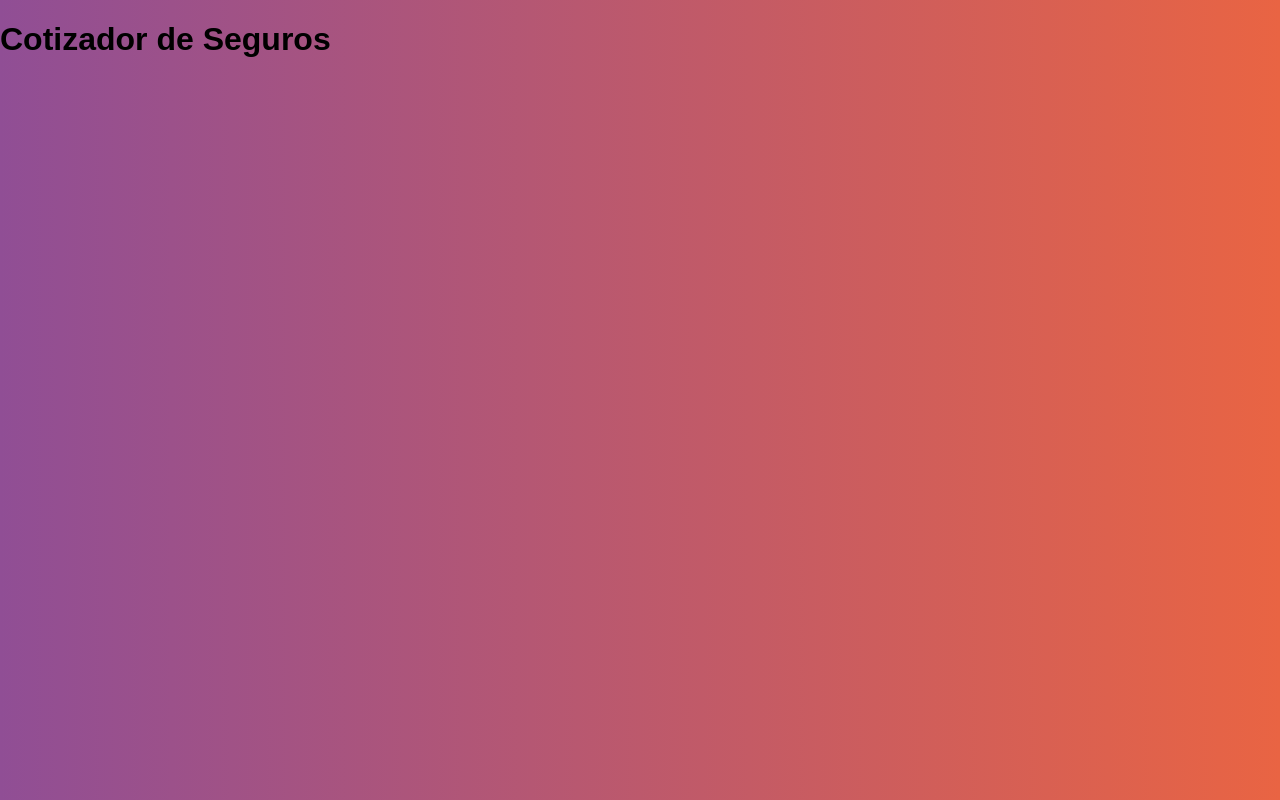
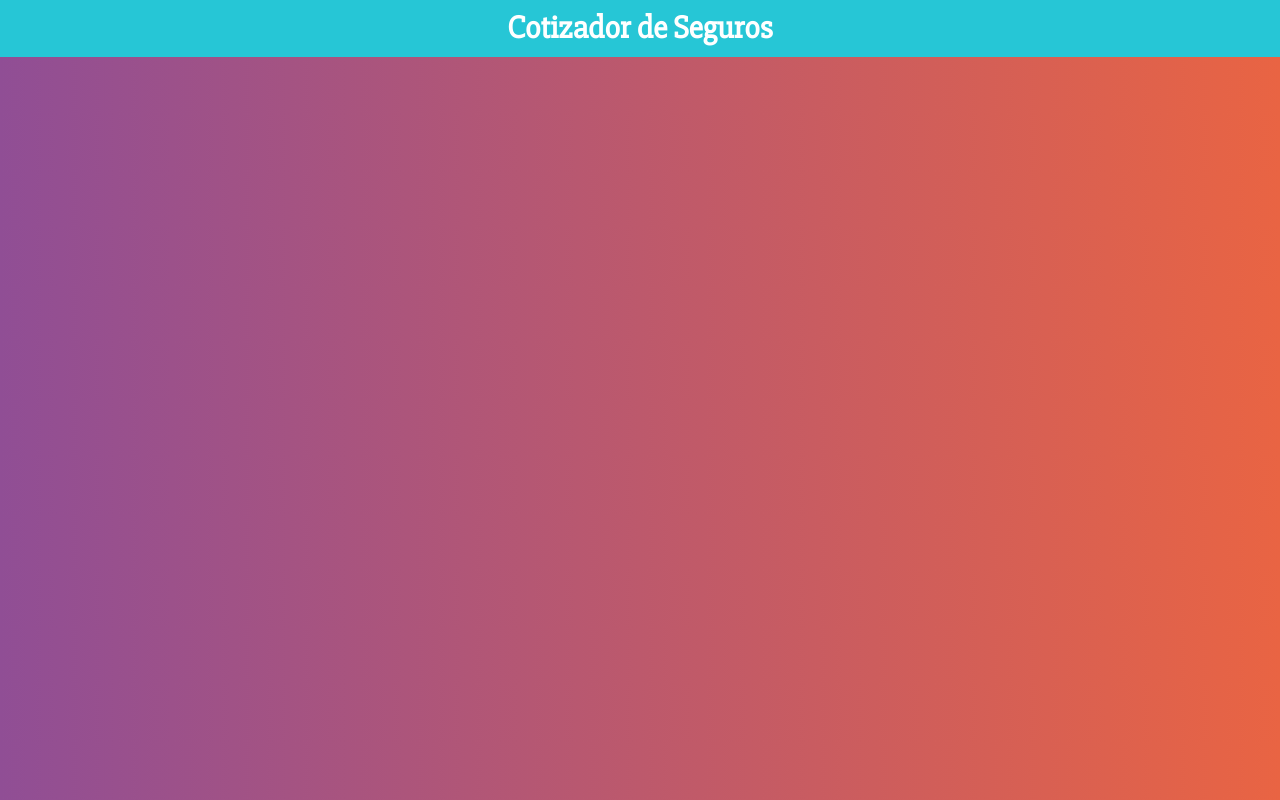
Before and after one commit to jganchozo/cotizador_react, a React (Create React App) app: page / in a window 1280 px wide. Built offline with nearby package versions, Linux system fonts and the light colour scheme.

Commit message:
Styled Components

```diff
--- a/package.json
+++ b/package.json
@@ -3,6 +3,9 @@
   "version": "0.1.0",
   "private": true,
   "dependencies": {
+    "@emotion/core": "^11.0.0",
+    "@emotion/react": "^11.1.5",
+    "@emotion/styled": "^11.1.5",
     "@testing-library/jest-dom": "^5.11.9",
     "@testing-library/react": "^11.2.5",
     "@testing-library/user-event": "^12.8.1",
--- a/src/components/Header.js
+++ b/src/components/Header.js
@@ -1,10 +1,25 @@
 import React from 'react';
+import styled from "@emotion/styled";
+
+const ContenedorHeader = styled.header`
+    background-color: #26C6D6;
+    padding: 10px;
+    font-weight: bold;
+    color: #FFFFFF
+`
+
+const TextoHeader = styled.h1`
+    font-size: 2rem;
+    margin: 0;
+    font-family: 'Slabo 27px', serif;
+    text-align: center;
+`
 
 const Header = ({titulo}) => {
     return (
-        <header>
-            <h1>{titulo}</h1>
-        </header>
+        <ContenedorHeader>
+            <TextoHeader>{titulo}</TextoHeader>
+        </ContenedorHeader>
      );
 }
 
```
Also changed, not shown: 1 other file (tests, documents, lock files or other folders).
